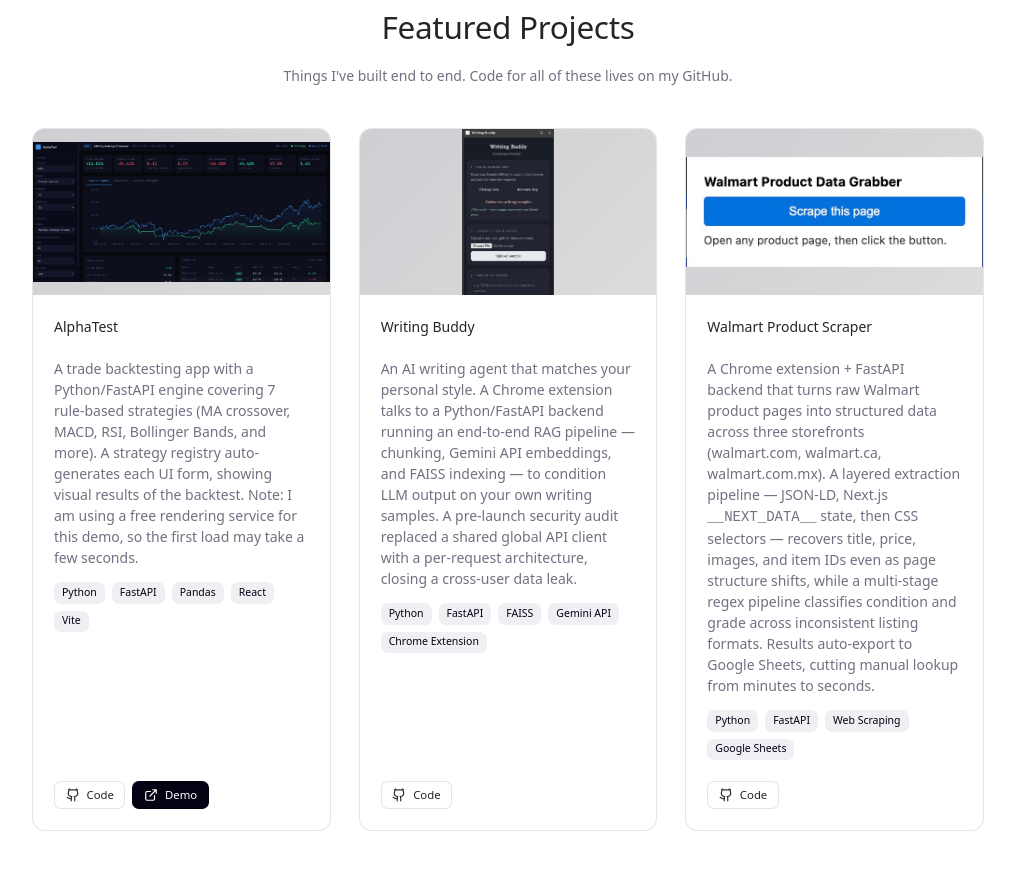
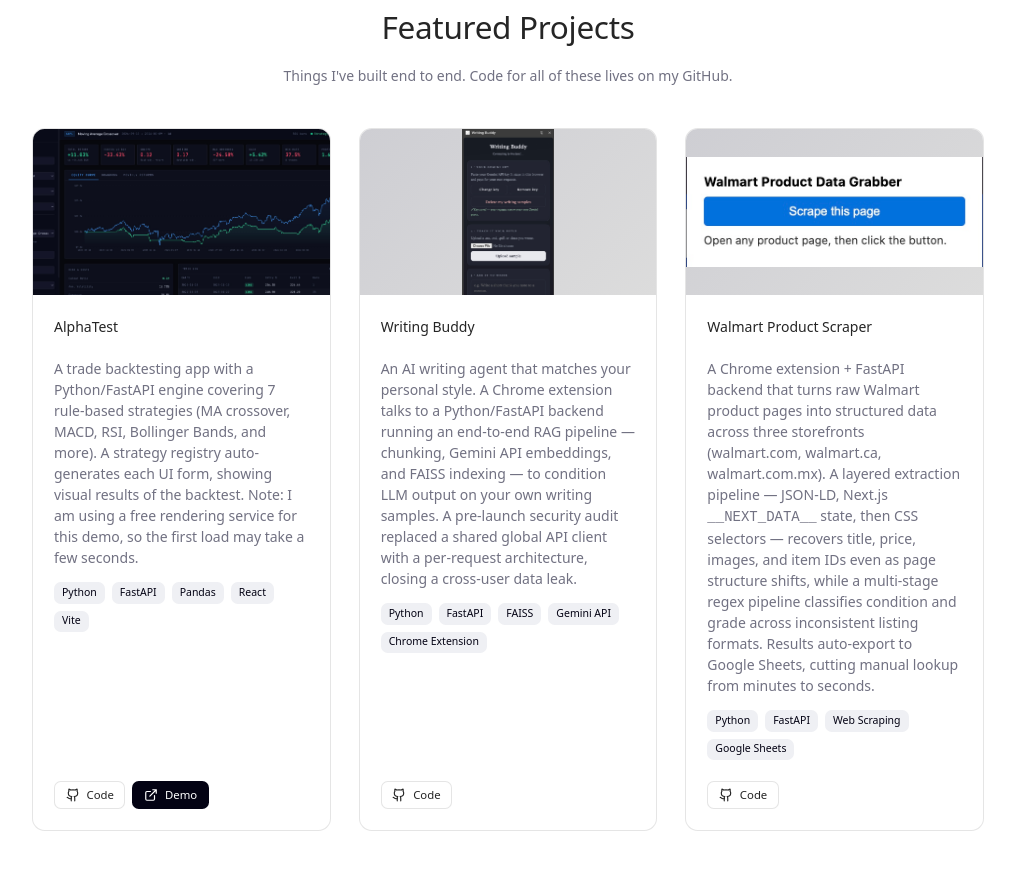
Before and after one commit to samiam621/sam-s-portfolio, a website: page index.html in a window 1280 px wide. Shown: the part 2391-3260 px from the top of the page, without its empty margins (132-1147 px from the left). Drawn offline with Linux system fonts and the light colour scheme.

Commit message:
alphatest update thumbnail

```diff
--- a/index.html
+++ b/index.html
@@ -363,14 +363,14 @@
          <!--  -->
         <div class="grid grid--3 grid--wide">
           <article class="card card--project">
-            <div class="project__thumb project__thumb--a"><img src="AlphaTestSS.jpg" alt="AlphaTest Demo" aria-hidden="true"></div>
+            <div class="project__thumb img project__thumb--a project__thumb--cover"><img src="AlphaTestSS.jpg" alt="AlphaTest Demo" aria-hidden="true"></div>
             <div class="card__header"><h3 class="card__title">AlphaTest</h3></div>
             <div class="card__content">
               <p class="text-muted">
                 A trade backtesting app with a Python/FastAPI engine covering 7 rule-based strategies (MA crossover,
                 MACD, RSI, Bollinger Bands, and more). A strategy registry auto-generates each UI form, showing visual results of the backtest.
 
-                Note: I am using a free rendering service for this demo, so the first load may take a few seconds.
+                <newline> Note: I am using a free rendering service for this demo, so the first load may take a few seconds.</newline>
               </p>
               <div class="tags">
                 <span class="badge badge--secondary">Python</span>
--- a/style.css
+++ b/style.css
@@ -661,6 +661,7 @@ svg.icon--sm {
   height: 100%;
   object-fit: contain;
 }
+.project__thumb--cover img { object-fit: cover; }
 .card--project:hover .project__thumb { transform: scale(1.03); }
 .project__thumb--a { background: linear-gradient(135deg, #ceced3, #dcdcdc); }
 .card--project .card__content {
```
